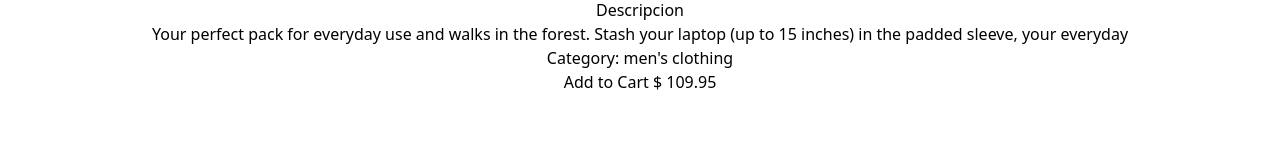
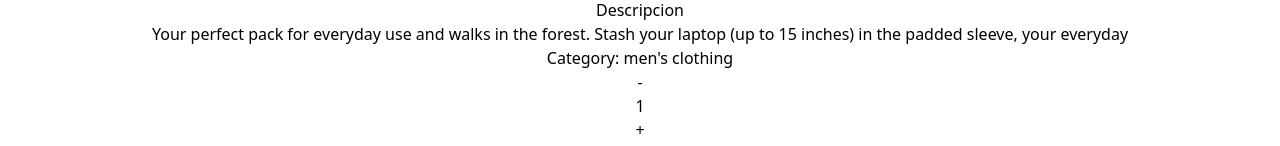
Before and after one commit to ButtarelliLucas/reactjs, a React (Vite) app: page /products/1 in a window 1280 px wide. Shown: the part 1410-1556 px from the top of the page. Before the commit the page ends 1504 px from the top, so only its background shows below. Built offline with nearby package versions, Linux system fonts and the light colour scheme; what @material-tailwind/react would draw is missing.

Commit message:
agregado de link a cart desde productdetail, css, y contador en product detail

```diff
--- a/src/asyncmock.jsx
+++ b/src/asyncmock.jsx
@@ -3,6 +3,7 @@
         "id": 1,
         "title": "Fjallraven - Foldsack No. 1 Backpack, Fits 15 Laptops",
         "price": 109.95,
+        "stock":10,
         "description": "Your perfect pack for everyday use and walks in the forest. Stash your laptop (up to 15 inches) in the padded sleeve, your everyday",
         "category": "men's clothing",
         "image": "https://fakestoreapi.com/img/81fPKd-2AYL._AC_SL1500_.jpg",
@@ -15,6 +16,7 @@
         "id": 2,
         "title": "Mens Casual Premium Slim Fit T-Shirts ",
         "price": 22.3,
+        "stock":10,
         "description": "Slim-fitting style, contrast raglan long sleeve, three-button henley placket, light weight & soft fabric for breathable and comfortable wearing. And Solid stitched shirts with round neck made for durability and a great fit for casual fashion wear and diehard baseball fans. The Henley style round neckline includes a three-button placket.",
         "category": "men's clothing",
         "image": "https://fakestoreapi.com/img/71-3HjGNDUL._AC_SY879._SX._UX._SY._UY_.jpg",
@@ -27,6 +29,7 @@
         "id": 3,
         "title": "Mens Cotton Jacket",
         "price": 55.99,
+        "stock":10,
         "description": "great outerwear jackets for Spring/Autumn/Winter, suitable for many occasions, such as working, hiking, camping, mountain/rock climbing, cycling, traveling or other outdoors. Good gift choice for you or your family member. A warm hearted love to Father, husband or son in this thanksgiving or Christmas Day.",
         "category": "men's clothing",
         "image": "https://fakestoreapi.com/img/71li-ujtlUL._AC_UX679_.jpg",
@@ -39,6 +42,7 @@
         "id": 4,
         "title": "Mens Casual Slim Fit",
         "price": 15.99,
+        "stock":10,
         "description": "The color could be slightly different between on the screen and in practice. / Please note that body builds vary by person, therefore, detailed size information should be reviewed below on the product description.",
         "category": "men's clothing",
         "image": "https://fakestoreapi.com/img/71YXzeOuslL._AC_UY879_.jpg",
@@ -63,6 +67,7 @@
         "id": 6,
         "title": "Solid Gold Petite Micropave ",
         "price": 168,
+        "stock":10,
         "description": "Satisfaction Guaranteed. Return or exchange any order within 30 days.Designed and sold by Hafeez Center in the United States. Satisfaction Guaranteed. Return or exchange any order within 30 days.",
         "category": "jewelery",
         "image": "https://fakestoreapi.com/img/61sbMiUnoGL._AC_UL640_QL65_ML3_.jpg",
@@ -75,6 +80,7 @@
         "id": 7,
         "title": "White Gold Plated Princess",
         "price": 9.99,
+        "stock":10,
         "description": "Classic Created Wedding Engagement Solitaire Diamond Promise Ring for Her. Gifts to spoil your love more for Engagement, Wedding, Anniversary, Valentine's Day...",
         "category": "jewelery",
         "image": "https://fakestoreapi.com/img/71YAIFU48IL._AC_UL640_QL65_ML3_.jpg",
@@ -87,6 +93,7 @@
         "id": 8,
         "title": "Pierced Owl Rose Gold Plated Stainless Steel Double",
         "price": 10.99,
+        "stock":10,
         "description": "Rose Gold Plated Double Flared Tunnel Plug Earrings. Made of 316L Stainless Steel",
         "category": "jewelery",
         "image": "https://fakestoreapi.com/img/51UDEzMJVpL._AC_UL640_QL65_ML3_.jpg",
@@ -99,6 +106,7 @@
         "id": 9,
         "title": "WD 2TB Elements Portable External Hard Drive - USB 3.0 ",
         "price": 64,
+        "stock":10,
         "description": "USB 3.0 and USB 2.0 Compatibility Fast data transfers Improve PC Performance High Capacity; Compatibility Formatted NTFS for Windows 10, Windows 8.1, Windows 7; Reformatting may be required for other operating systems; Compatibility may vary depending on user’s hardware configuration and operating system",
         "category": "electronics",
         "image": "https://fakestoreapi.com/img/61IBBVJvSDL._AC_SY879_.jpg",
@@ -111,6 +119,7 @@
         "id": 10,
         "title": "SanDisk SSD PLUS 1TB Internal SSD - SATA III 6 Gb/s",
         "price": 109,
+        "stock":10,
         "description": "Easy upgrade for faster boot up, shutdown, application load and response (As compared to 5400 RPM SATA 2.5” hard drive; Based on published specifications and internal benchmarking tests using PCMark vantage scores) Boosts burst write performance, making it ideal for typical PC workloads The perfect balance of performance and reliability Read/write speeds of up to 535MB/s/450MB/s (Based on internal testing; Performance may vary depending upon drive capacity, host device, OS and application.)",
         "category": "electronics",
         "image": "https://fakestoreapi.com/img/61U7T1koQqL._AC_SX679_.jpg",
@@ -123,6 +132,7 @@
         "id":11,
         "title":"Silicon Power 256GB SSD 3D NAND A55 SLC Cache Performance Boost SATA III 2.5",
         "price":109,
+        "stock":10,
         "description":"3D NAND flash are applied to deliver high transfer speeds Remarkable transfer speeds that enable faster bootup and improved overall system performance. The advanced SLC Cache Technology allows performance boost and longer lifespan 7mm slim design suitable for Ultrabooks and Ultra-slim notebooks. Supports TRIM command, Garbage Collection technology, RAID, and ECC (Error Checking & Correction) to provide the optimized performance and enhanced reliability.",
         "category":"electronics",
         "image":"https://fakestoreapi.com/img/71kWymZ+c+L._AC_SX679_.jpg",
@@ -133,6 +143,7 @@
         "id":12,
         "title":"WD 4TB Gaming Drive Works with Playstation 4 Portable External Hard Drive",
         "price":114,
+        "stock":10,
         "description":"Expand your PS4 gaming experience, Play anywhere Fast and easy, setup Sleek design with high capacity, 3-year manufacturer's limited warranty",
         "category":"electronics",
         "image":"https://fakestoreapi.com/img/61mtL65D4cL._AC_SX679_.jpg",
@@ -143,6 +154,7 @@
         "id":13,
         "title":"Acer SB220Q bi 21.5 inches Full HD (1920 x 1080) IPS Ultra-Thin",
         "price":599,
+        "stock":10,
         "description":"21. 5 inches Full HD (1920 x 1080) widescreen IPS display And Radeon free Sync technology. No compatibility for VESA Mount Refresh Rate: 75Hz - Using HDMI port Zero-frame design | ultra-thin | 4ms response time | IPS panel Aspect ratio - 16: 9. Color Supported - 16. 7 million colors. Brightness - 250 nit Tilt angle -5 degree to 15 degree. Horizontal viewing angle-178 degree. Vertical viewing angle-178 degree 75 hertz",
         "category":"electronics",
         "image":"https://fakestoreapi.com/img/81QpkIctqPL._AC_SX679_.jpg",
@@ -153,6 +165,7 @@
         "id":14,
         "title":"Samsung 49-Inch CHG90 144Hz Curved Gaming Monitor (LC49HG90DMNXZA) – Super Ultrawide Screen QLED ",
         "price":999.99,
+        "stock":10,
         "description":"49 INCH SUPER ULTRAWIDE 32:9 CURVED GAMING MONITOR with dual 27 inch screen side by side QUANTUM DOT (QLED) TECHNOLOGY, HDR support and factory calibration provides stunningly realistic and accurate color and contrast 144HZ HIGH REFRESH RATE and 1ms ultra fast response time work to eliminate motion blur, ghosting, and reduce input lag",
         "category":"electronics",
         "image":"https://fakestoreapi.com/img/81Zt42ioCgL._AC_SX679_.jpg",
@@ -163,6 +176,7 @@
         "id":15,
         "title":"BIYLACLESEN Women's 3-in-1 Snowboard Jacket Winter Coats",
         "price":56.99,
+        "stock":10,
         "description":"Note:The Jackets is US standard size, Please choose size as your usual wear Material: 100% Polyester; Detachable Liner Fabric: Warm Fleece. Detachable Functional Liner: Skin Friendly, Lightweigt and Warm.Stand Collar Liner jacket, keep you warm in cold weather. Zippered Pockets: 2 Zippered Hand Pockets, 2 Zippered Pockets on Chest (enough to keep cards or keys)and 1 Hidden Pocket Inside.Zippered Hand Pockets and Hidden Pocket keep your things secure. Humanized Design: Adjustable and Detachable Hood and Adjustable cuff to prevent the wind and water,for a comfortable fit. 3 in 1 Detachable Design provide more convenience, you can separate the coat and inner as needed, or wear it together. It is suitable for different season and help you adapt to different climates",
         "category":"women's clothing",
         "image":"https://fakestoreapi.com/img/51Y5NI-I5jL._AC_UX679_.jpg",
@@ -173,6 +187,7 @@
         "id":16,
         "title":"Lock and Love Women's Removable Hooded Faux Leather Moto Biker Jacket",
         "price":29.95,
+        "stock":10,
         "description":"100% POLYURETHANE(shell) 100% POLYESTER(lining) 75% POLYESTER 25% COTTON (SWEATER), Faux leather material for style and comfort / 2 pockets of front, 2-For-One Hooded denim style faux leather jacket, Button detail on waist / Detail stitching at sides, HAND WASH ONLY / DO NOT BLEACH / LINE DRY / DO NOT IRON",
         "category":"women's clothing",
         "image":"https://fakestoreapi.com/img/81XH0e8fefL._AC_UY879_.jpg",
@@ -183,6 +198,7 @@
         "id":17,
         "title":"Rain Jacket Women Windbreaker Striped Climbing Raincoats",
         "price":39.99,
+        "stock":10,
         "description":"Lightweight perfet for trip or casual wear---Long sleeve with hooded, adjustable drawstring waist design. Button and zipper front closure raincoat, fully stripes Lined and The Raincoat has 2 side pockets are a good size to hold all kinds of things, it covers the hips, and the hood is generous but doesn't overdo it.Attached Cotton Lined Hood with Adjustable Drawstrings give it a real styled look.",
         "category":"women's clothing",
         "image":"https://fakestoreapi.com/img/71HblAHs5xL._AC_UY879_-2.jpg",
@@ -193,6 +209,7 @@
         "id":18,
         "title":"MBJ Women's Solid Short Sleeve Boat Neck V ",
         "price":9.85,
+        "stock":10,
         "description":"95% RAYON 5% SPANDEX, Made in USA or Imported, Do Not Bleach, Lightweight fabric with great stretch for comfort, Ribbed on sleeves and neckline / Double stitching on bottom hem",
         "category":"women's clothing",
         "image":"https://fakestoreapi.com/img/71z3kpMAYsL._AC_UY879_.jpg",
@@ -203,6 +220,7 @@
         "id":19,
         "title":"Opna Women's Short Sleeve Moisture",
         "price":7.95,
+        "stock":10,
         "description":"100% Polyester, Machine wash, 100% cationic polyester interlock, Machine Wash & Pre Shrunk for a Great Fit, Lightweight, roomy and highly breathable with moisture wicking fabric which helps to keep moisture away, Soft Lightweight Fabric with comfortable V-neck collar and a slimmer fit, delivers a sleek, more feminine silhouette and Added Comfort",
         "category":"women's clothing",
         "image":"https://fakestoreapi.com/img/51eg55uWmdL._AC_UX679_.jpg",
@@ -213,6 +231,7 @@
         "id":20,
         "title":"DANVOUY Womens T Shirt Casual Cotton Short",
         "price":12.99,
+        "stock":10,
         "description":"95%Cotton,5%Spandex, Features: Casual, Short Sleeve, Letter Print,V-Neck,Fashion Tees, The fabric is soft and has some stretch., Occasion: Casual/Office/Beach/School/Home/Street. Season: Spring,Summer,Autumn,Winter.",
         "category":"women's clothing",
         "image":"https://fakestoreapi.com/img/61pHAEJ4NML._AC_UX679_.jpg",
--- /dev/null
+++ b/src/components/ItemCount/ItemCount.jsx
@@ -0,0 +1,38 @@
+import { Button } from '@material-tailwind/react';
+import React from 'react'
+import { useState } from 'react'
+
+const ItemCount = ({ inicial, stock, funcionAgregar, precio }) => {
+    const [contador, setContador] = useState(inicial);
+
+
+
+    const incrementar = () => {
+        if (contador < stock) {
+            setContador(contador + 1);
+        }
+    }
+
+    const decrementar = () => {
+        if (contador > inicial) {
+            setContador(contador - 1);
+        }
+    }
+
+    return (
+        <>
+        <div>
+            <div>
+                <button onClick={decrementar}> - </button>
+                <p> {contador} </p>
+                <button onClick={incrementar}> + </button>
+            </div>
+            <Button className="bg-orange-600 rounded-full mt-5 item" color="orange" onClick={() => funcionAgregar(contador)}> Agregar al Carrito {precio} </Button>
+            </div>
+        </>
+    )
+}
+
+
+
+export default ItemCount
--- a/src/components/ProductDetail/ProductDetail.jsx
+++ b/src/components/ProductDetail/ProductDetail.jsx
@@ -1,12 +1,19 @@
 import { Card, CardBody, CardFooter, CardHeader, ThemeProvider, Button } from "@material-tailwind/react";
 import { useEffect, useState } from "react";
-import { Navigate, useParams } from "react-router-dom";
+import { Link, Navigate, useParams } from "react-router-dom";
 import { getProductos } from "../../asyncmock";
+import ItemCount from "../ItemCount/ItemCount";
 
 const ProductDetail = () => {
   const [producto, setProducto] = useState({});
   const [loading, setLoading] = useState(true);
   const { id } = useParams();
+  const [agregarCantidad, setAgregarCantidad] = useState(0)
+
+  const manejadorCantidad = (cantidad) => {
+    setAgregarCantidad(cantidad);
+    console.log ("productos agregados " + cantidad)
+  }
 
   const getProducto = async () => {
     try {
@@ -17,6 +24,13 @@ const ProductDetail = () => {
       setProducto(null);
     }
   };
+
+
+
+
+
+
+
 
   useEffect(() => {
     getProducto();
@@ -65,12 +79,11 @@ const ProductDetail = () => {
                     </div>
                   </span>
                 </span>
-                <Button
-                  className="bg-orange-600 rounded-full mt-5 item"
-                  color="orange"
-                >
-                  Add to Cart $ {producto.price}
-                </Button>
+                { agregarCantidad > 0 ? (<Link to= "/cart" >
+                <Button className="bg-orange-600 rounded-full mt-5 item" color="orange" onClick={() => funcionAgregar(contador)}> Terminar Compra </Button>
+                </Link>) : (
+                <ItemCount inicial={1} stock={producto.stock} precio={producto.price} funcionAgregar={manejadorCantidad}/>)
+                }
               </CardBody>
               <div></div>
               <CardFooter divider className="p-2">
```
Also changed, not shown: 1 other file (tests, documents, lock files or other folders).
